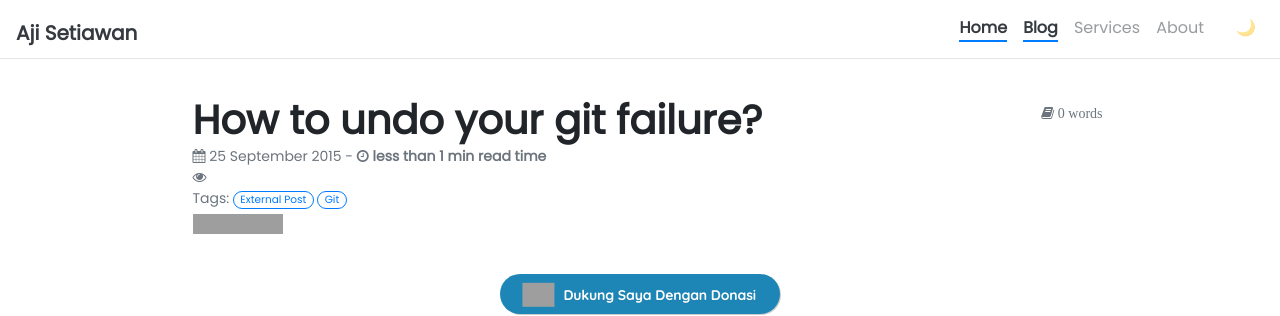
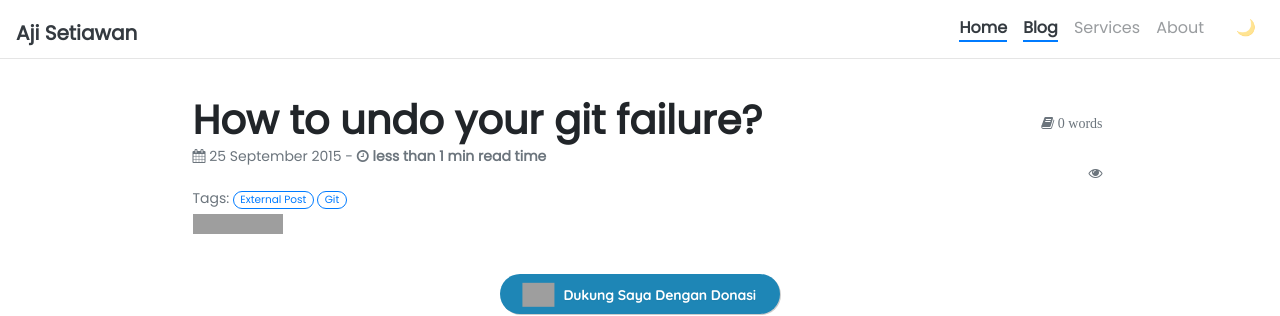
Before and after one commit to ajisetiawan716/ajisetiawan716.github.io, a Jekyll site: the page built from _posts/2015-09-25-how-to-undo-your-git-failure.md, in a window 1280 px wide. Shown: the top 316 px of the page. Built offline with Jekyll 4.4.1, drawn with Linux system fonts in a browser that asks for light colours; nearby versions of some CDN libraries; our own code applies the rules of GitHub Pages for plain Markdown files; comment, search, counter and statistics services are not loaded; grey boxes are pictures that could not be loaded.

Commit message:
Update post.html

```diff
--- a/_layouts/post.html
+++ b/_layouts/post.html
@@ -13,8 +13,8 @@ layout: page
     {{ words | divided_by: 180 }} mins read time
   {%- endif -%}
   </b>
-  <span class="fa fa-book fa-1x" style="position: absolute; top: 10px; right: 0;"> {{ words }} words</span><br>
-  <span class="fa fa-eye fa-1x"> <span id="busuanzi_value_page_pv" class="text-muted"></span></span>
+  <span class="fa fa-book fa-1x" style="position: absolute; top: 20px; right: 0;"> {{ words }} words</span><br>
+  <span class="fa fa-eye fa-1x" style="position: absolute; top: 70px; right: 0;"> <span id="busuanzi_value_page_pv" class="text-muted"></span></span>
 <br>
 
   {%- if page.tags != empty -%}
```
